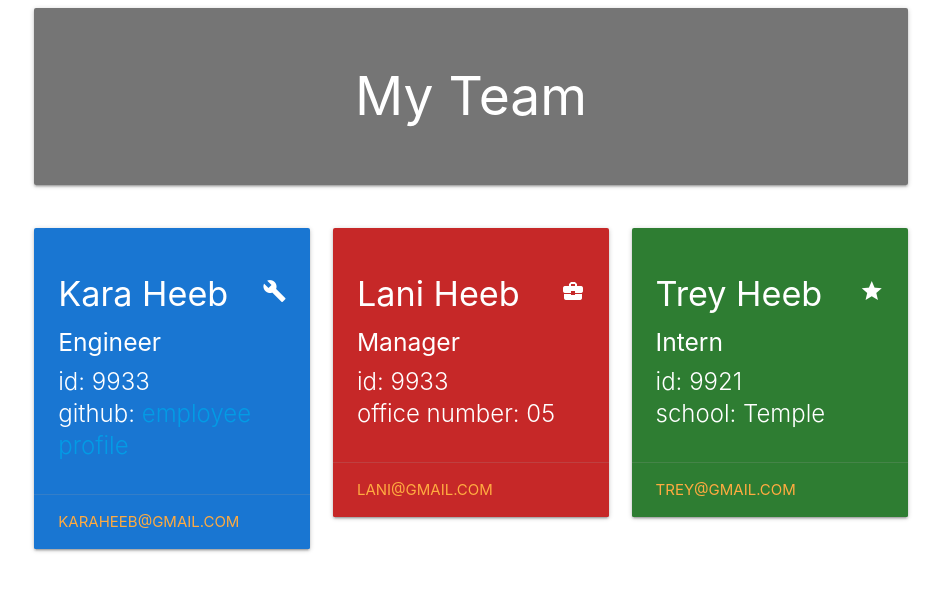
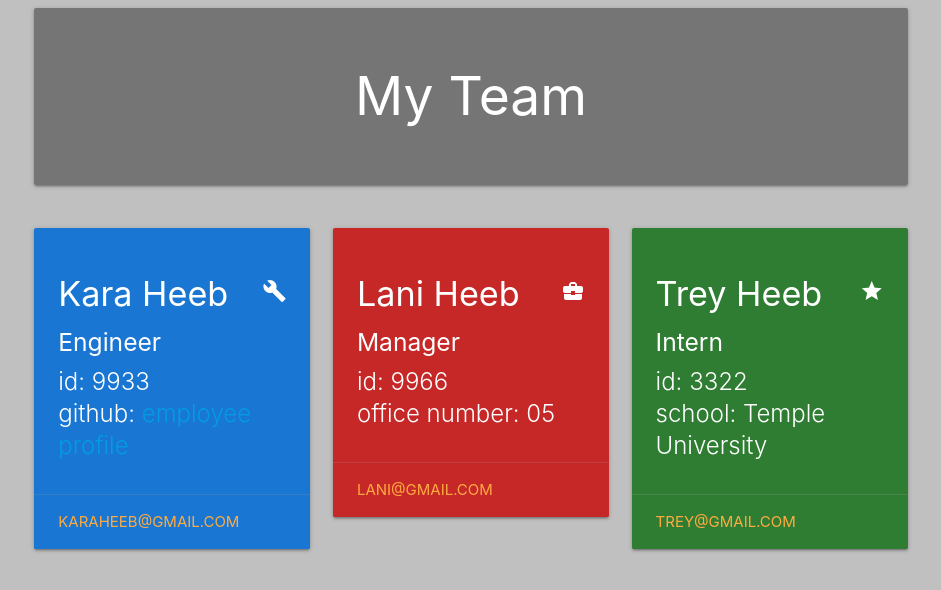
Before and after one commit to kheeb/teamBuilder, a website: page team.html in a window 1280 px wide. Shown: the whole page, without its empty margins (169-1110 px from the left). Drawn offline with nearby package versions, Linux system fonts and the light colour scheme; files that its build step writes are made by us from their sources.

Commit message:
added background color

```diff
--- a/src/generateHTML.js
+++ b/src/generateHTML.js
@@ -11,7 +11,7 @@ function generateHTMl(teamArray) {
     <link href="https://fonts.googleapis.com/icon?family=Material+Icons" rel="stylesheet">
     <link rel="stylesheet" href="style.css">
   </head>
-  <body>
+  <body style="background-color:silver;>
     <div class="container">
         <div class="row">
           <div class="col s12">
--- a/team.html
+++ b/team.html
@@ -10,8 +10,7 @@
     <link href="https://fonts.googleapis.com/icon?family=Material+Icons" rel="stylesheet">
     <link rel="stylesheet" href="style.css">
   </head>
-  <body>
-  <div class="grey-lighten-2">
+  <body style="background-color:silver;>
     <div class="container">
         <div class="row">
           <div class="col s12">
@@ -49,7 +48,7 @@
                 <span class="card-title"><h4>Lani Heeb<i class="material-icons right">business_center</i></span></h4>
                   <h5>Manager</h5>
                     <p>
-                    id: 9933
+                    id: 9966
                     <br>
                     office number: 05
                     </p>
@@ -65,9 +64,9 @@
                 <span class="card-title"><h4>Trey Heeb<i class="material-icons right">grade</i></span></h4>
                   <h5>Intern</h5>
                     <p>
-                    id: 9921
+                    id: 3322
                     <br>
-                    school: Temple
+                    school: Temple University
                     </p>
               </div>
                 <div class="card-action">
@@ -79,6 +78,5 @@
       <script src="https://cdnjs.cloudflare.com/ajax/libs/materialize/1.0.0/js/materialize.min.js"></script>
 	    <script src="index.js"></>
     </div>
-  </div>
   </body>
 </html>
```
Also changed, not shown: dist/index.html (added).
